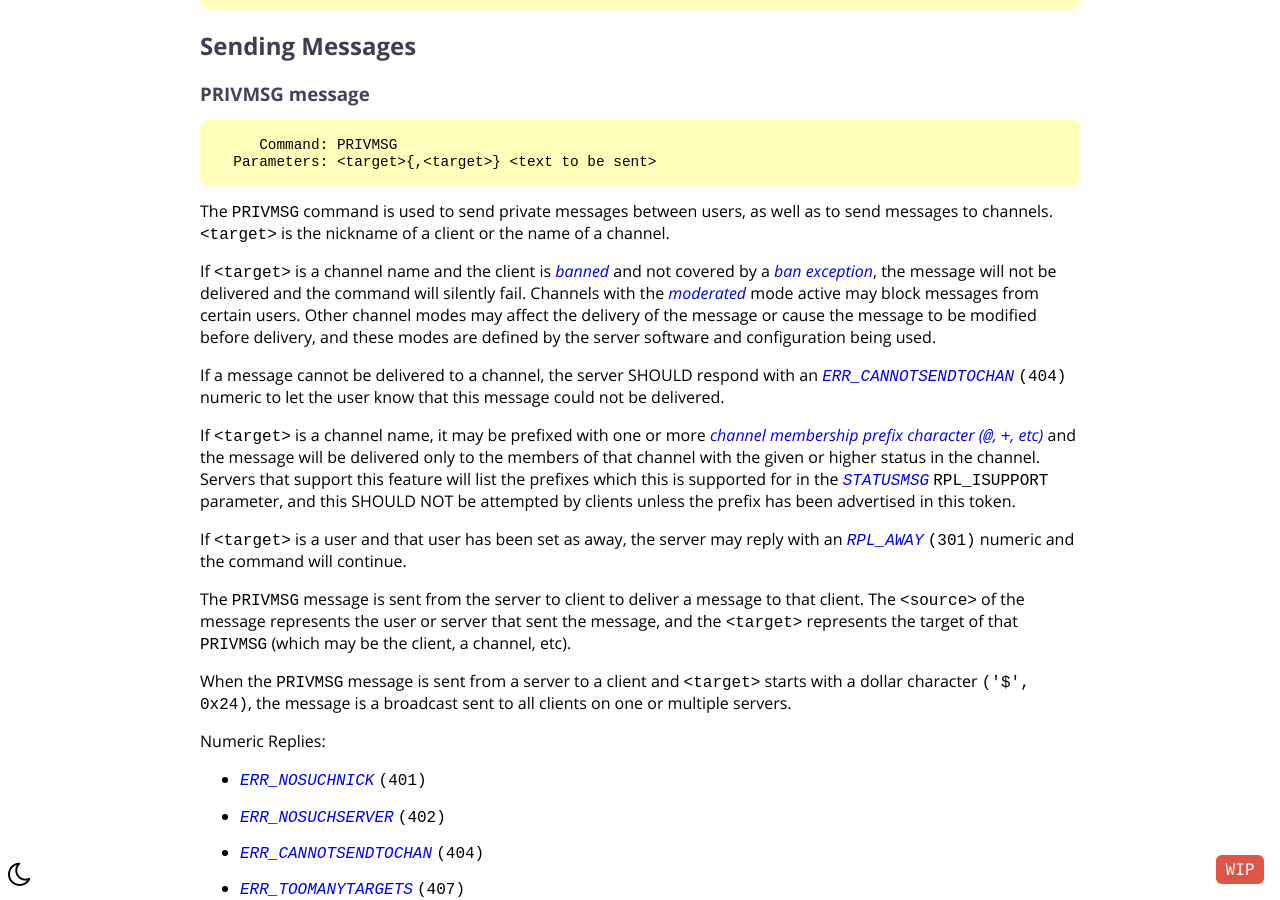
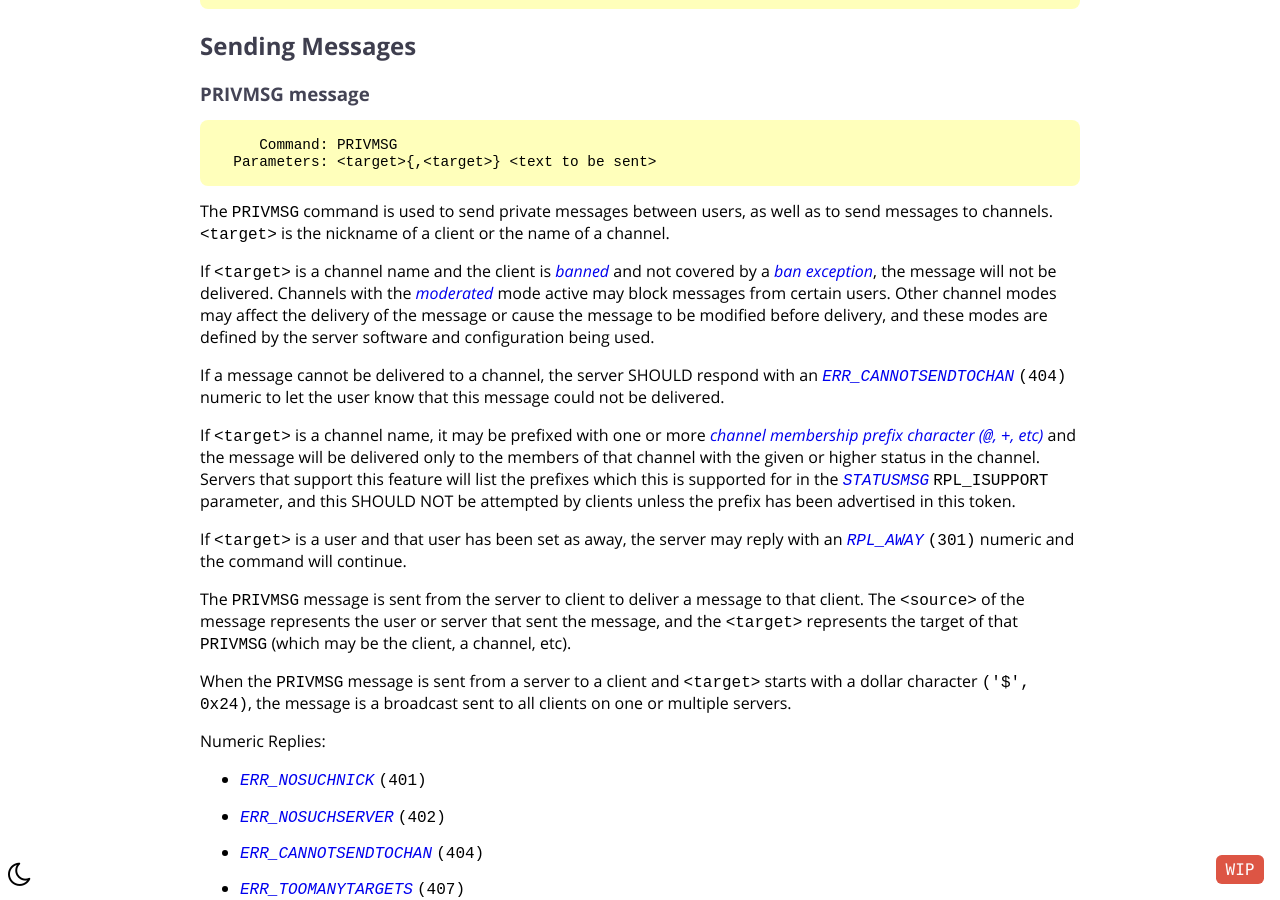
Before and after one commit to ircdocs/modern-irc, a Jekyll site: the page built from index.md, in a window 1280 px wide and 900 px high, scrolled down 44491 px. Built offline with Jekyll 4.4.1, drawn with Linux system fonts in a browser that asks for light colours; the table of contents is made by our own code.

Commit message:
PRIVMSG does not silently fail if user is banned
According to tests with ngircd, PRIVMSG does not silently fail if the user is banned. It sends a ERR_CANNOTSENDTOCHAN reply to the client.

```diff
--- a/_includes/messages/messages.md
+++ b/_includes/messages/messages.md
@@ -5,7 +5,7 @@
 
 The `PRIVMSG` command is used to send private messages between users, as well as to send messages to channels. `<target>` is the nickname of a client or the name of a channel.
 
-If `<target>` is a channel name and the client is [banned](#ban-channel-mode) and not covered by a [ban exception](#ban-exception-channel-mode), the message will not be delivered and the command will silently fail. Channels with the [moderated](#moderated-channel-mode) mode active may block messages from certain users. Other channel modes may affect the delivery of the message or cause the message to be modified before delivery, and these modes are defined by the server software and configuration being used.
+If `<target>` is a channel name and the client is [banned](#ban-channel-mode) and not covered by a [ban exception](#ban-exception-channel-mode), the message will not be delivered. Channels with the [moderated](#moderated-channel-mode) mode active may block messages from certain users. Other channel modes may affect the delivery of the message or cause the message to be modified before delivery, and these modes are defined by the server software and configuration being used.
 
 If a message cannot be delivered to a channel, the server SHOULD respond with an {% numeric ERR_CANNOTSENDTOCHAN %} numeric to let the user know that this message could not be delivered.
 
```
